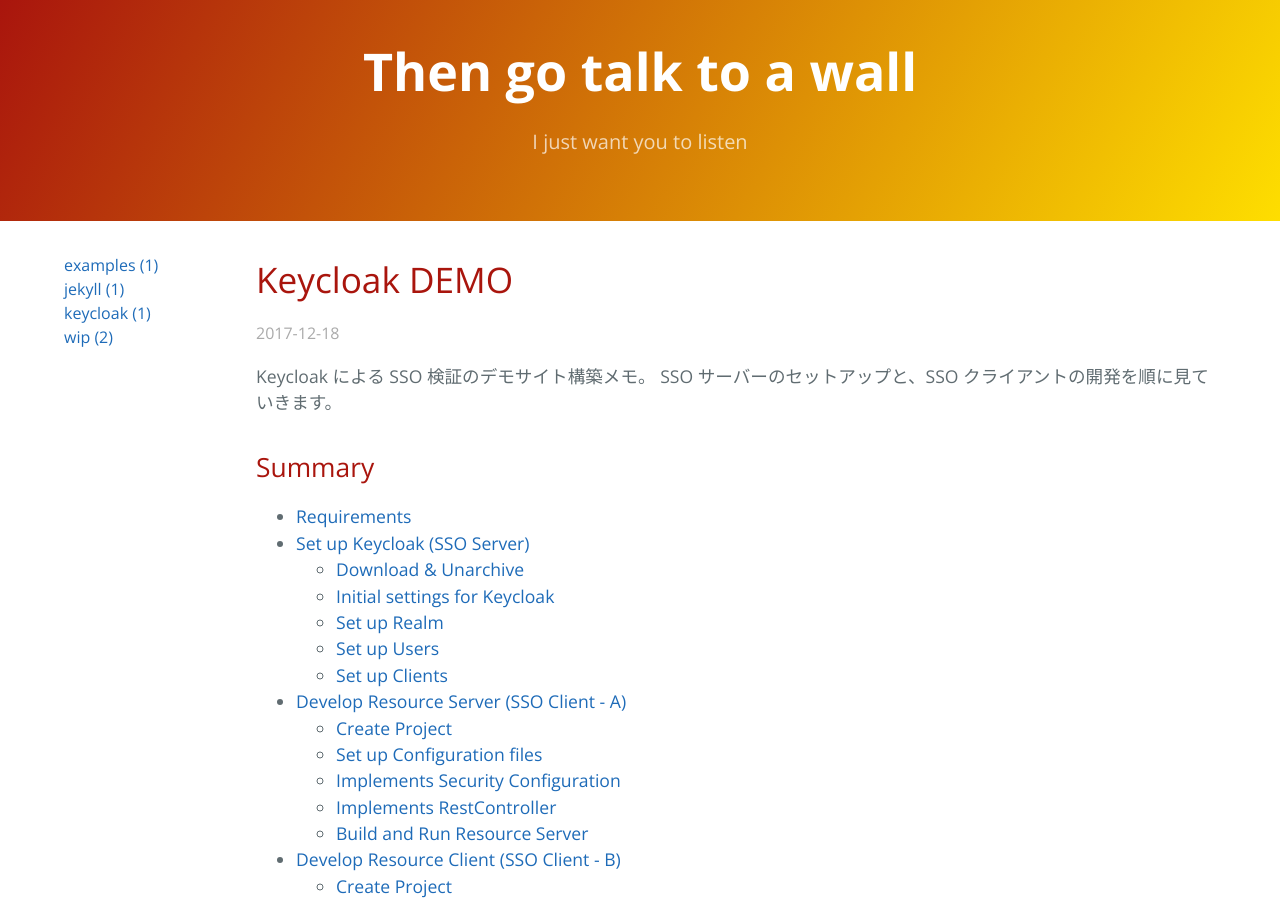
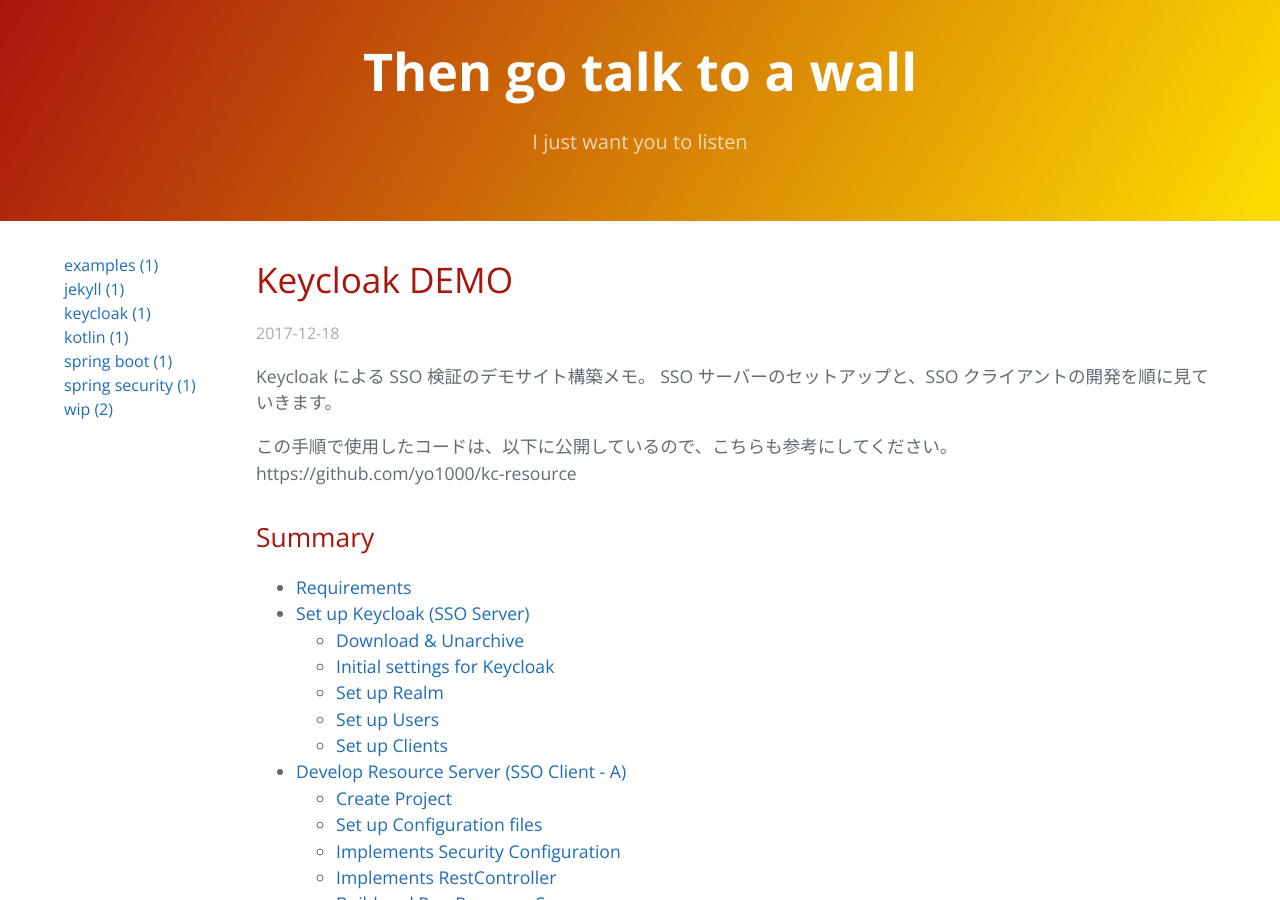
Before and after one commit to yo1000/blog.yo1000.com, a Jekyll site: the page built from _posts/2017-12-18-keycloak-demo.md, in a window 1280 px wide and 900 px high. Built offline with Jekyll 4.4.1, drawn with Linux system fonts in a browser that asks for light colours; our own code applies the rules of GitHub Pages for plain Markdown files.

Commit message:
Update 2017-12-18-keycloak-demo.md

```diff
--- a/_posts/2017-12-18-keycloak-demo.md
+++ b/_posts/2017-12-18-keycloak-demo.md
@@ -2,11 +2,17 @@
 title: Keycloak DEMO
 tags:
 - keycloak
+- spring boot
+- spring security
+- kotlin
 - wip
 ---
 
 Keycloak による SSO 検証のデモサイト構築メモ。
 SSO サーバーのセットアップと、SSO クライアントの開発を順に見ていきます。
+
+この手順で使用したコードは、以下に公開しているので、こちらも参考にしてください。<br>
+https://github.com/yo1000/kc-resource
 
 ## Summary
 
```
